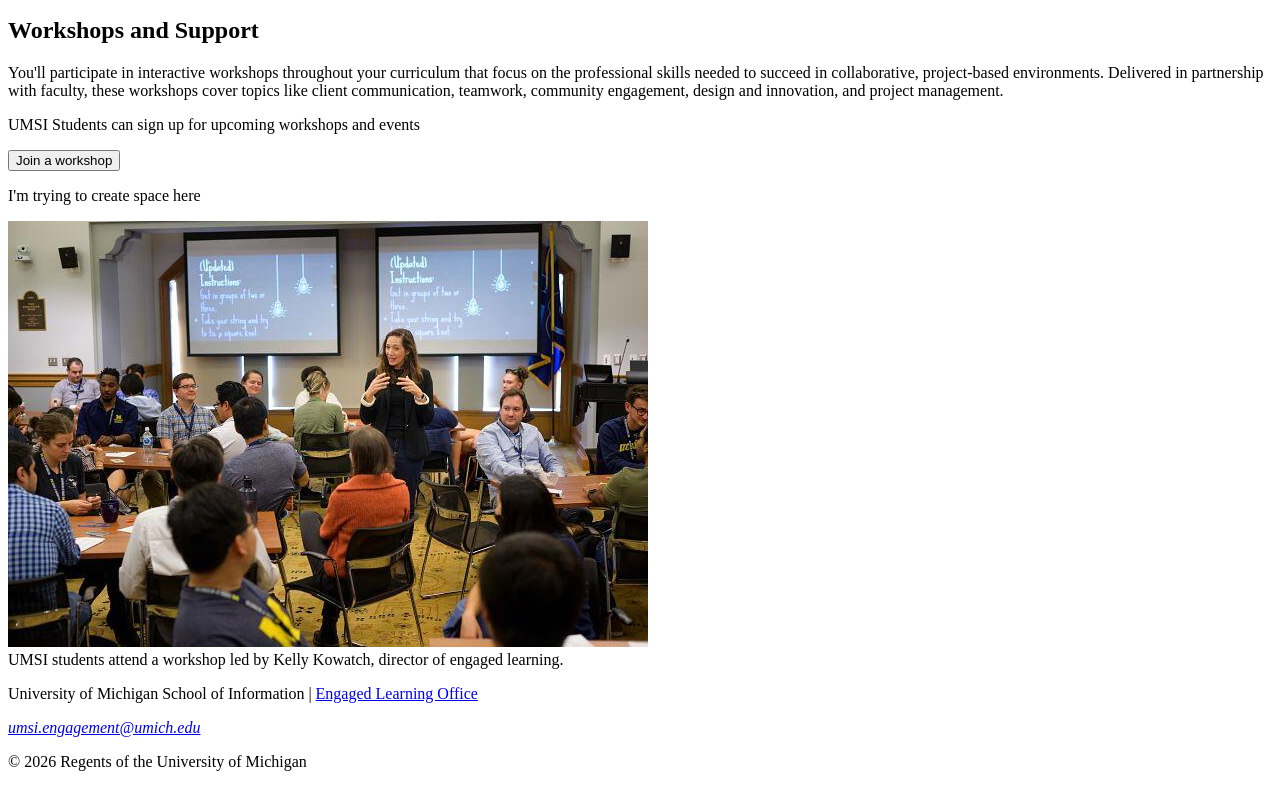
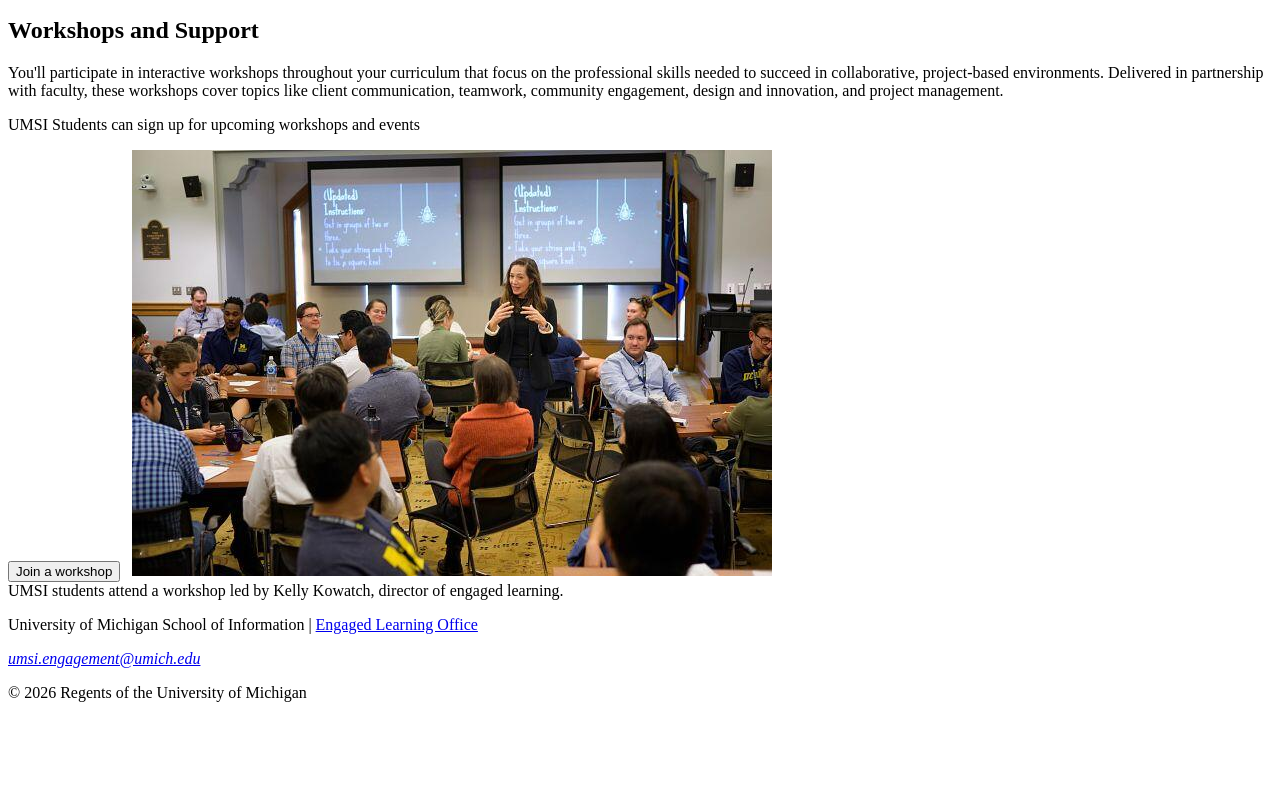
Before and after one commit to kit3sune/client_project_f26, a plain HTML site: page during.html in a window 1280 px wide. Shown: the part 2037-2824 px from the top of the page. After the commit the page ends 2755 px from the top, so only its background shows below. Drawn offline with Linux system fonts and the light colour scheme.

Commit message:
Adjust layout by adding non-breaking space

```diff
--- a/during.html
+++ b/during.html
@@ -64,7 +64,7 @@
         <p>You'll participate in interactive workshops throughout your curriculum that focus on the professional skills needed to succeed in collaborative, project-based environments. Delivered in partnership with faculty, these workshops cover topics like client communication, teamwork, community engagement, design and innovation, and project management.</p>
         <p>UMSI Students can sign up for upcoming workshops and events</p>
         <button type="button">Join a workshop</button>
-        <p>I'm trying to create space here</p>
+        &nbsp;
         <img src="images/UMSI_MadsOnCampus.jpg" alt="A person giving a presentation to a group of people who are sitting at tables.">
         <figcaption> UMSI students attend a workshop led by Kelly Kowatch, director of engaged learning.</figcaption>
     </section>
```
